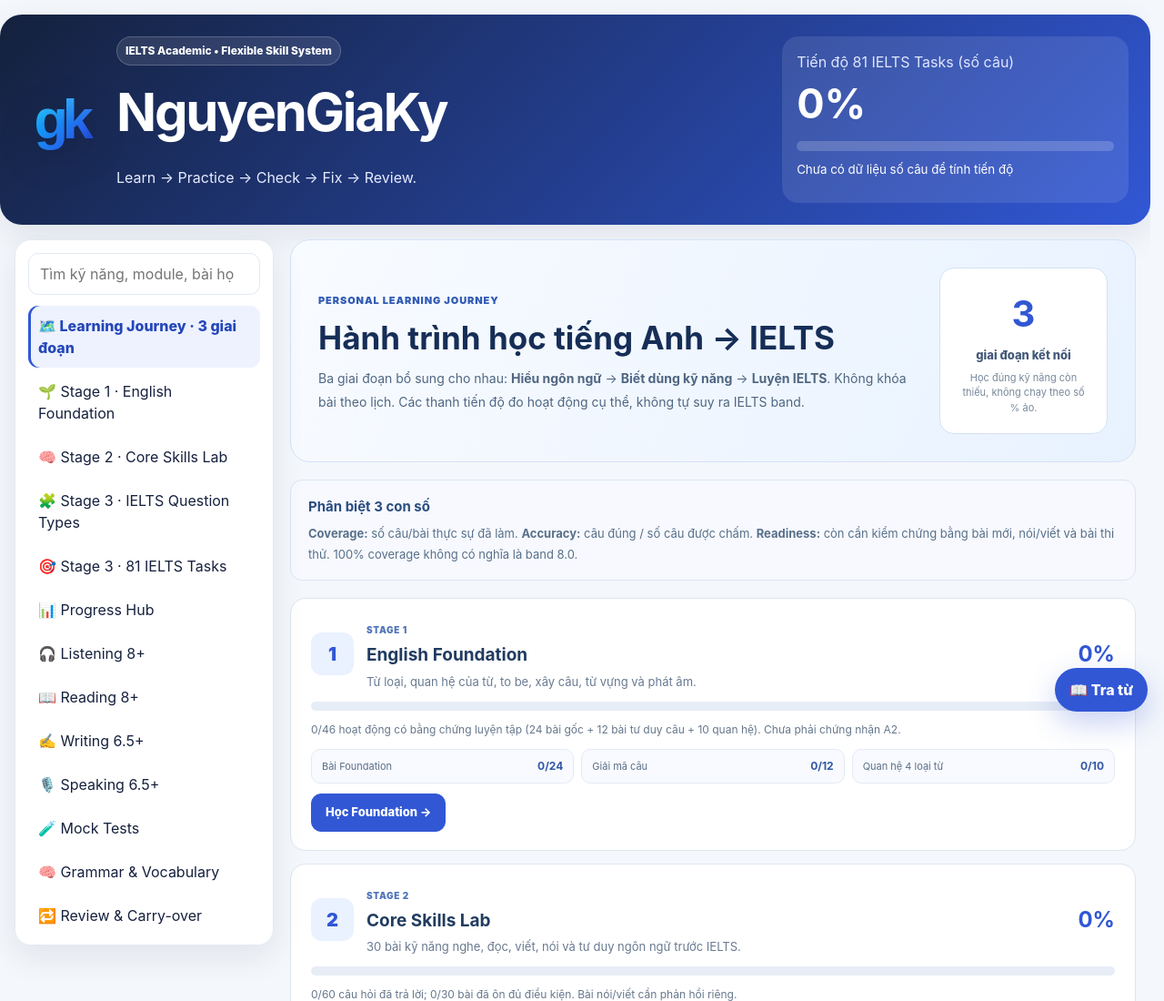
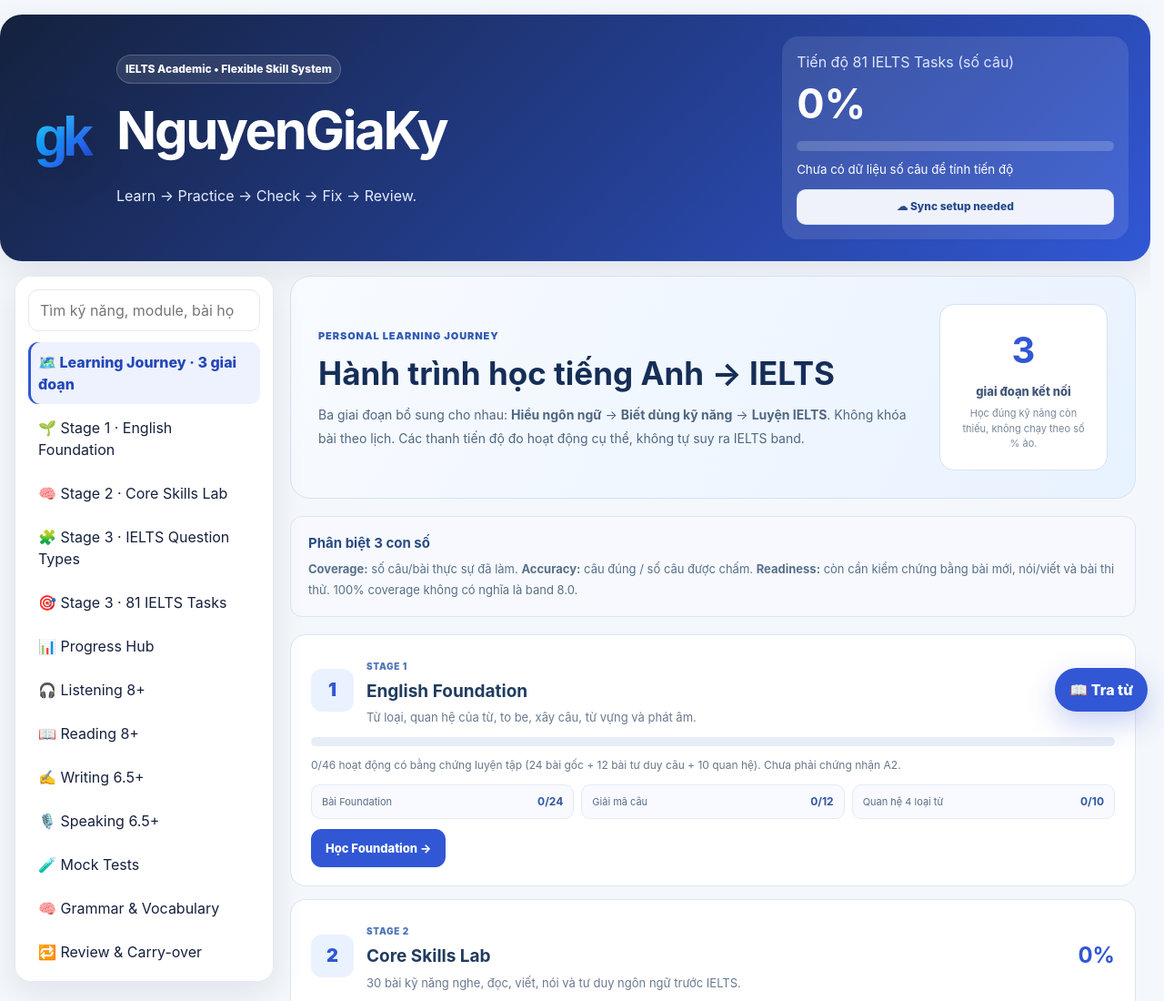
Before and after one commit to NguyenGiaKY/NguyenGiaKY.github.io, a website: page index.html in a window 1280 px wide. Shown: the top 1100 px of the page at 91% size. Drawn offline with Linux system fonts and the light colour scheme.

Commit message:
Add optional Cloud Sync account panel to GitHub Pages without changing existing local study flow

```diff
--- a/index.html
+++ b/index.html
@@ -25,6 +25,7 @@
 <link rel="stylesheet" href="core-skills.css?v=20261012-2">
 <link rel="stylesheet" href="learning-journey.css?v=20261012-2">
 <link rel="stylesheet" href="question-types.css?v=20261012-2">
+<link rel="stylesheet" href="cloud-sync.css?v=20261012-1">
 </head>
 <body>
 <div id="app">
@@ -166,5 +167,7 @@
 <script src="question-types-data.js?v=20261012-2"></script>
 <script src="question-types.js?v=20261012-3"></script>
 <script src="learning-journey.js?v=20261012-3"></script>
+<script src="firebase-config.js?v=20261012-1"></script>
+<script src="cloud-sync.js?v=20261012-1"></script>
 </body>
 </html>
```
